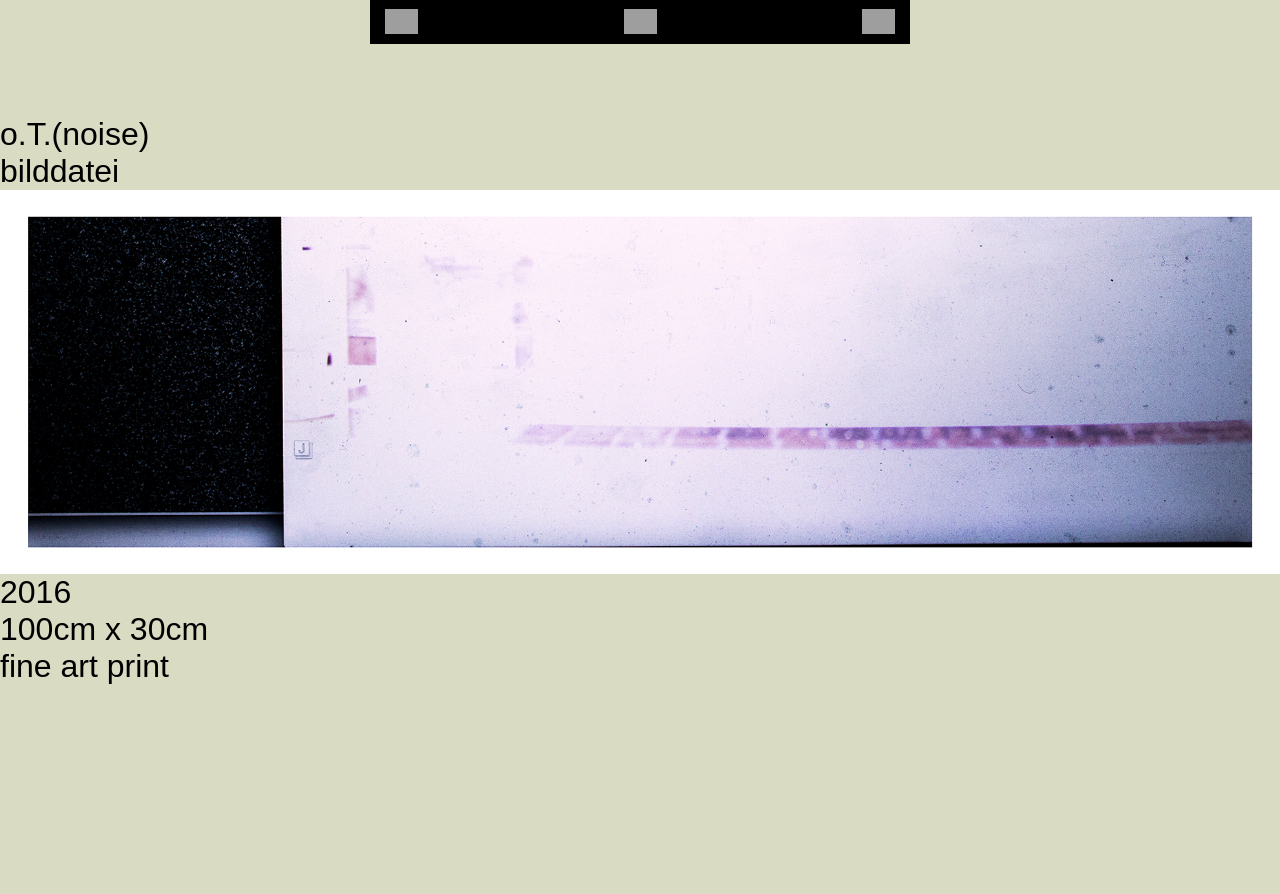
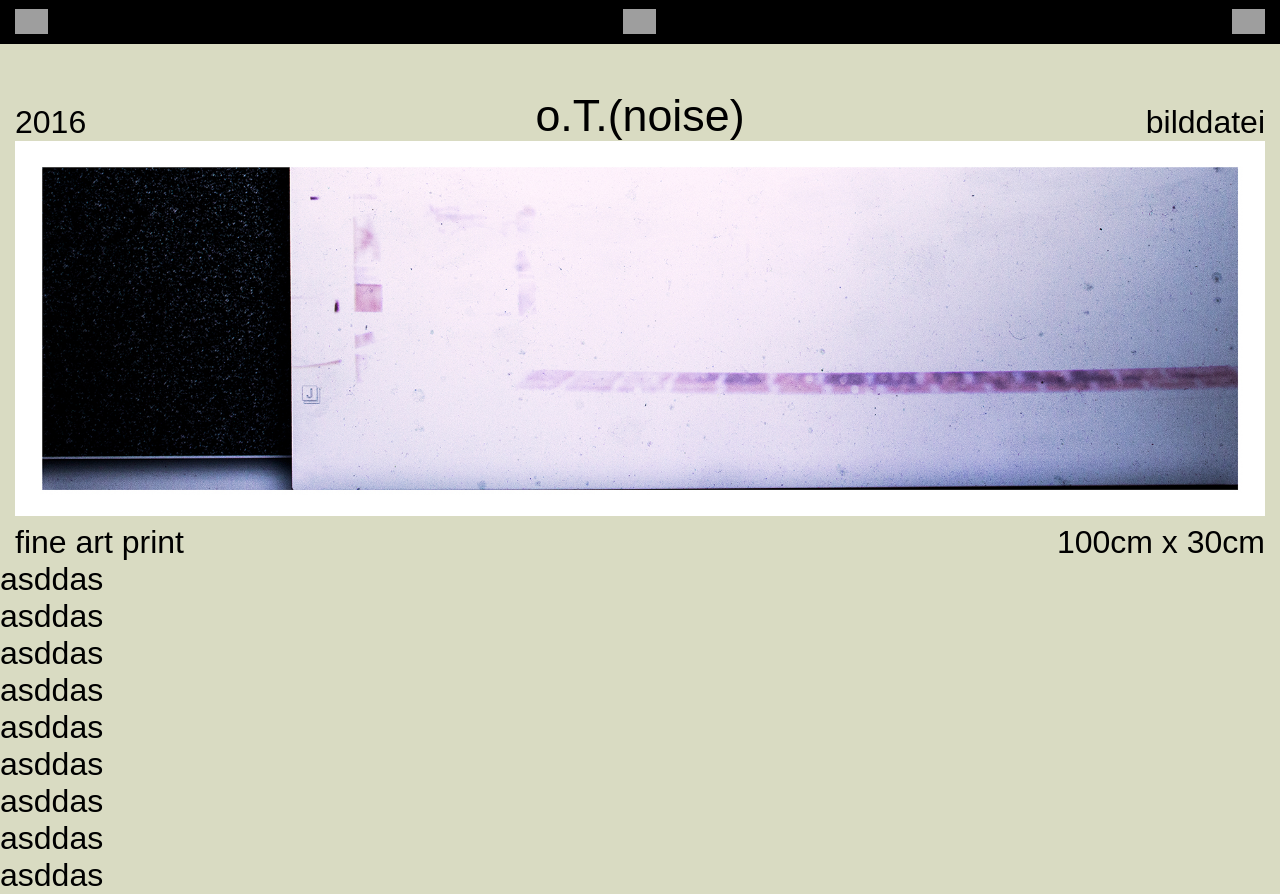
Before and after one commit to mavinbe/2021_kunst_diplom_doku_js, a React (Create React App) app: page /works/ot_noise in a window 1280 px wide. Before the commit the page ends 800 px from the top, so only its background shows below. Built offline with nearby package versions, Linux system fonts and the light colour scheme; grey boxes are pictures that could not be loaded; a web font is replaced by a local one.

Commit message:
wip: move to grid system on media page

```diff
--- a/src/component/HomeContent.js
+++ b/src/component/HomeContent.js
@@ -4,7 +4,6 @@ import { Container, Row, Col } from 'react-grid-system';
 import {works_config} from '../description/works';
 import { setConfiguration } from 'react-grid-system';
 
-setConfiguration({ maxScreenClass: 'sm' });
 
 export class HomeContent extends React.Component {
 
@@ -54,7 +53,7 @@ export class HomeContent extends React.Component {
         return (
             <div>
                 <div className="content_wrapper">
-                    <Container>
+                    <Container style={{maxWidth: '540px'}}>
                         <Row>
                             <Col key="qr"  md={12} sm={12} xs={12} >
                                 <div className="site_title_wrapper">
--- a/src/component/Media.css
+++ b/src/component/Media.css
@@ -31,14 +31,14 @@
 }
 
 .media_wrapper {
-    display: flex;
-    align-items: center;
-    justify-content: center;
-    height: 80vh;
-    padding: 10vh 0;
+    margin-top: 90px;
 
 }
 
 .meta{
     padding: 0 10px;
 }
+
+.meta_year, .meta_name, .meta_comment {
+
+}
--- a/src/component/Media.js
+++ b/src/component/Media.js
@@ -6,7 +6,7 @@ import {useSwipeable} from "react-swipeable";
 import { useHistory } from "react-router-dom";
 import {VideoJsPlayer} from "./api.video/VideoJsPlayer";
 import {contain} from "../helpers/DimensionFitter";
-import {Col, Container, Row} from "react-grid-system";
+import {Col, Container, Row, setConfiguration} from "react-grid-system";
 
 
 export function Media( props )  {
@@ -65,25 +65,58 @@ export function Media( props )  {
 
     let media_content = null;
     if(props.work.type === "video") {
-        media_content = <VideoJsPlayer  style={{width: `${contain_dimensions.width}px`, height:  `${contain_dimensions.height}px`}}  current_work_state={props.current_work_state} windowHeight={props.windowHeight} windowWidth={props.windowWidth} api_video_code={props.work.api_video_code} volume={props.work.volume}/>;
+        media_content = <VideoJsPlayer current_work_state={props.current_work_state} windowHeight={props.windowHeight} windowWidth={props.windowWidth} api_video_code={props.work.api_video_code} volume={props.work.volume}/>;
     }else{
-        media_content = <img  style={{width: `${contain_dimensions.width}px`, height:  `${contain_dimensions.height}px`}}  src={`/media/src/${props.work.src}`} alt="Logo" /> ;
+        media_content = <img  style={{width: '100%'}}  src={`/media/src/${props.work.src}`} alt="Logo" /> ;
 
     }
     return (
-        <div className="media_wrapper">
+        <div>
+            <div className="media_wrapper">
+                <Container style={{maxWidth:`${contain_dimensions.width}px`}}>
+                    <Row justify="between">
+                        <Col md={4} sm={12} xs={12} style={{display:'flex', alignItems:'flex-end'}}>
+                            <div className="meta_year">{props.work.year}</div>
+
+                        </Col>
+                        <Col md={4} sm={12} xs={12} style={{textAlign:'center', fontSize:'140%'}}>
+                            <div className="meta_name" dangerouslySetInnerHTML={{ __html: props.work.name }} ></div>
+                        </Col>
+                        <Col md={4} sm={12} xs={12} style={{display:'flex', alignItems:'flex-end', direction:"rtl"}}>
+                            <div className="meta_comment">{props.work.comment}</div>
+                        </Col>
+                    </Row>
+                    <Row>
+                        <Col xs={12}>
+                            <div  className="media_container">
+                                {media_content}
+                            </div>
+                        </Col>
+                    </Row>
+                    <Row>
+
+                        <Col xs={6} style={{textAlign:'left'}}>
+                            <div className="meta_material">{props.work.material}</div>
+                        </Col>
+                        <Col xs={6} style={{textAlign:'right'}}>
+                            <div className="meta_dimensions">{props.work.dimensions}</div>
+                        </Col>
+                    </Row>
+                </Container>
+            </div>
             <div>
-                <div className="meta_name">{props.work.name}</div>
-                <div className="meta_comment">{props.work.comment}</div>
-                <div  className="media_container" style={{width: `${contain_dimensions.width}px`, height:  `${contain_dimensions.height}px`}}>
-                    {media_content}
-                </div>
-                <div className="meta_year">{props.work.year}</div>
-                <div className="meta_dimensions">{props.work.dimensions}</div>
-                <div className="meta_material">{props.work.material}</div>
+                asddas<br/>
+                asddas<br/>
+                asddas<br/>
+                asddas<br/>
+                asddas<br/>
+                asddas<br/>
+                asddas<br/>
+                asddas<br/>
+                asddas<br/>
             </div>
             <div className="navi_media">
-                <Container>
+                <Container style={{maxWidth:'auto'}}>
                     <Row>
                         <Col className="navi_media_entry" key="navi_left"  md={4} sm={4} xs={4} >
                             <a onClick={handleClickLeft} href="#">
--- a/src/component/api.video/VideoJsPlayer.js
+++ b/src/component/api.video/VideoJsPlayer.js
@@ -29,7 +29,7 @@ export function VideoJsPlayer( props )  {
             playToggle: false,
             remainingTimeDisplay: false
         },
-        bigPlayButton: false,
+        bigPlayButton: true,
         inactivityTimeout: 0
     }
 
@@ -43,6 +43,7 @@ export function VideoJsPlayer( props )  {
             playerRef.current = videojs(videoElement, videoJsOptions, () => {
                 console.log("player is ready");
                 const player = playerRef.current;
+
                 //console.log(player.play());
 
             });
--- a/src/description/works.js
+++ b/src/description/works.js
@@ -16,7 +16,7 @@ export const works_config = [
   },
   {
     slug: "radmaschine_spielen",
-    name: "radmaschine spielen",
+    name: "radmaschine&nbsp;version \"spielen\"",
     thumbnail: "1 2 Screen A.gif",
     type: "video",
     api_video_code: "vi6AdoUjNTkEfpxoFd9RxJbc",
@@ -30,7 +30,7 @@ export const works_config = [
   },
   {
     slug: "radmaschine_gips",
-    name: "radmaschine gips",
+    name: "radmaschine&nbsp;version \"gips\"",
     thumbnail: "GOPR3912.gif",
     type: "video",
     api_video_code: "vi5j0SnnM2ak4HOaYzY2UZZ6",
@@ -45,7 +45,7 @@ export const works_config = [
   },
   {
     slug: "radmaschine_version_dark_horses",
-    name: "radmaschine version \"dark horses\"",
+    name: "radmaschine&nbsp;version \"dark&nbsp;horses\"",
     thumbnail: "IMG_3131.gif",
     type: "video",
     api_video_code: "vi3dJDzb8Nl87vZ5rZPaAj8d",
@@ -96,7 +96,7 @@ export const works_config = [
     background_color: "#b00000",
     width: 1728,
     height: 1080,
-    comment:"videodatei",
+    comment:"screen capture",
     material: "glasstisch, stuhl, notebook, video",
     dimensions: "20:30min",
   },
```
